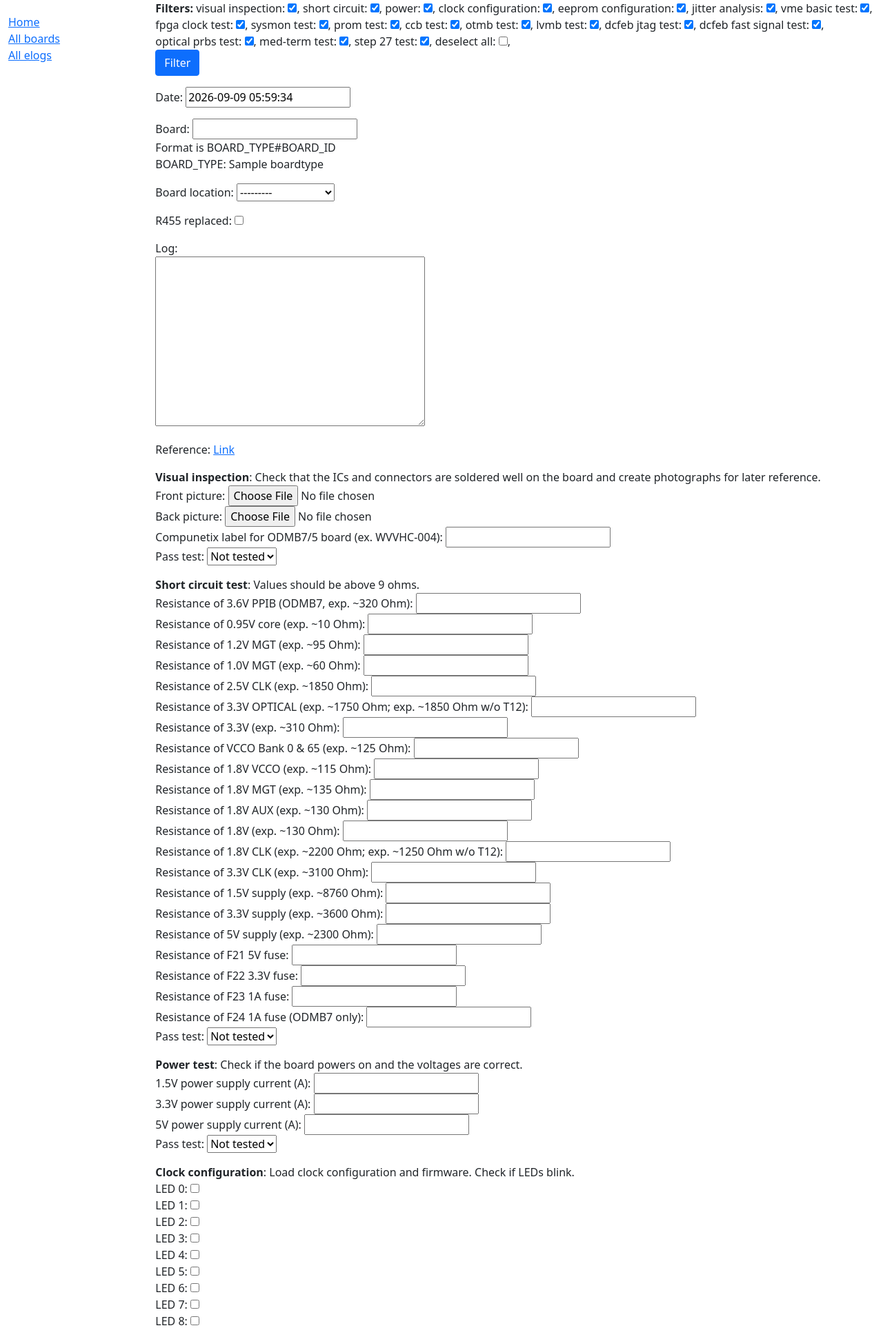
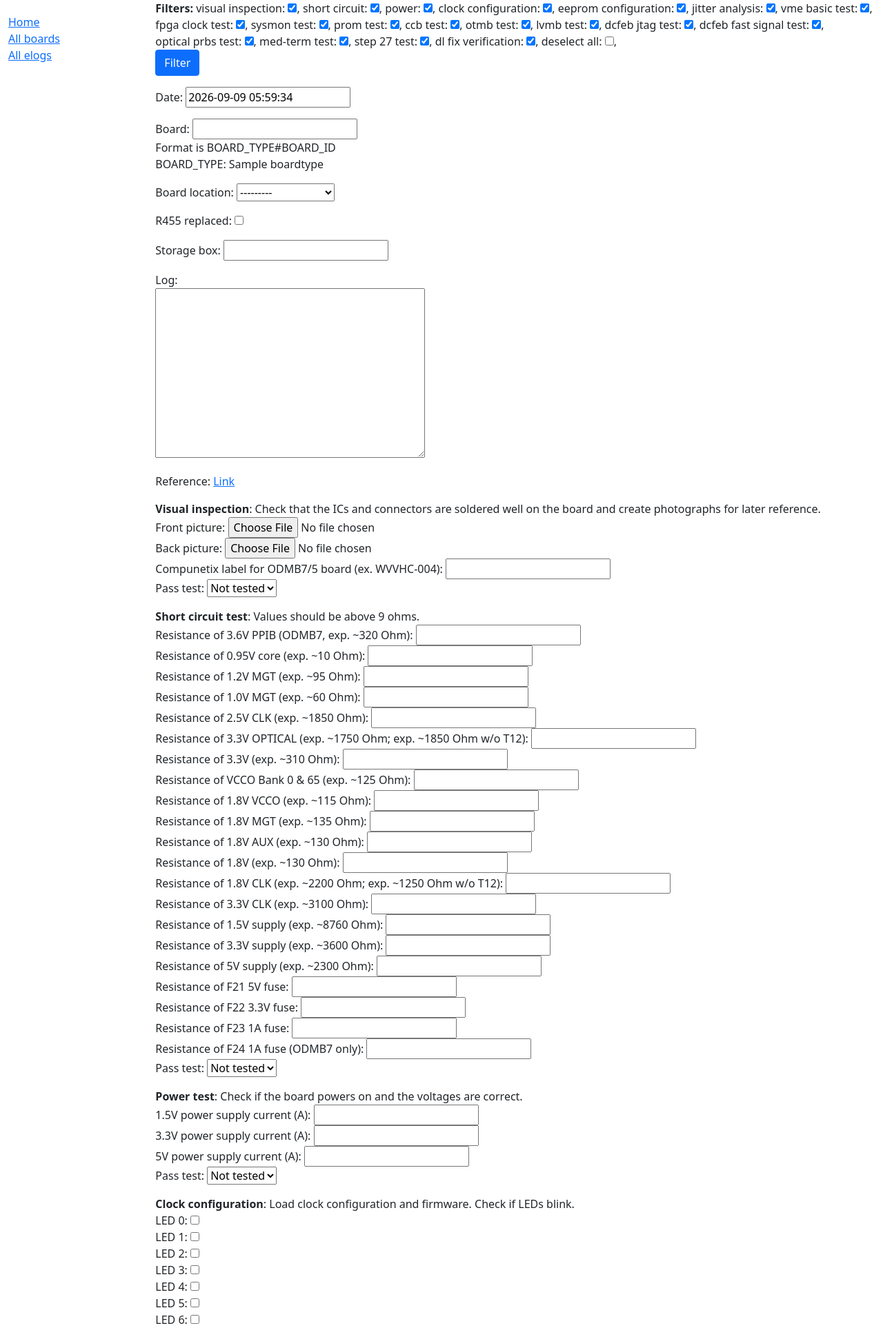
Before and after one commit to odmb/odmb_elog, a Django app: page /elog/boardtest/create/ in a window 1280 px wide. Shown: the top 1926 px of the page at 69% size. Run offline with Django 4.2, Linux system fonts and the light colour scheme; tables that the repository leaves empty hold one stand-in row (values such as "Sample post").

Commit message:
Add DL fix verification test and B904 storage box tracking

```diff
--- a/elog/filters.py
+++ b/elog/filters.py
@@ -17,7 +17,7 @@ class BoardFilter(django_filters.FilterSet):
 
   class Meta:
     model = Board
-    fields = ['board_id', 'board_type', 'location', 'terragreen', 'r455_replaced']
+    fields = ['board_id', 'board_type', 'location', 'terragreen', 'r455_replaced', 'storage_box']
   def _summary_field_names(self):
     names = []
     for db_field in Tests._meta.get_fields():
@@ -98,7 +98,7 @@ class LogFilter(django_filters.FilterSet):
   test_or_query = django_filters.CharFilter(method='test_search_or', label="Tests (OR)", widget=TextInput(attrs={'placeholder': ''.join(['*']*ntests)}))
   class Meta:
     model = Log
-    fields = ['board_query', 'location', 'status', 'r455_replaced', 'query', 'date']
+    fields = ['board_query', 'location', 'status', 'r455_replaced', 'query', 'date', 'storage_box']
 
   def universal_search(self, queryset, name, value):
     #return Log.objects.filter(
--- a/elog/forms.py
+++ b/elog/forms.py
@@ -48,14 +48,14 @@ class LogForm(forms.ModelForm):
   board = BoardChoiceField()
   class Meta:
     model = Log
-    fields = ['board', 'date', 'location', 'r455_replaced', 'file', 'text', 'status']
+    fields = ['board', 'date', 'location', 'r455_replaced', 'storage_box', 'file', 'text', 'status']
 
 from crispy_forms.helper import FormHelper
 from crispy_forms.layout import Layout, Submit
 class BoardFilterFormHelper(FormHelper):
   form_method = 'GET'
   layout = Layout(
-      'board_id', 'board_type', 'location', 'terragreen', 'test_ucsb_query', 'test_ucsb_or_query', 'test_b904_query', 'test_b904_or_query', 'r455_replaced',
+      'board_id', 'board_type', 'location', 'terragreen', 'test_ucsb_query', 'test_ucsb_or_query', 'test_b904_query', 'test_b904_or_query', 'r455_replaced', 'storage_box',
       Submit('submit', 'Apply Filter'),
   )
 
@@ -64,7 +64,7 @@ class LogFilterFormHelper(FormHelper):
   help_text_inline = True
   board_query = forms.CharField()
   layout = Layout(
-      'board_query', 'location', 'status', 'r455_replaced', 'date', 'query', 'test_query', 'test_or_query',
+      'board_query', 'location', 'status', 'r455_replaced', 'storage_box', 'date', 'query', 'test_query', 'test_or_query',
       Submit('submit', 'Apply Filter'),
   )
 
@@ -92,7 +92,7 @@ class BoardTestForm(forms.ModelForm):
   board = BoardChoiceField()
   class Meta:
     model = Log
-    fields = ['board', 'date', 'location', 'r455_replaced', 'text']
+    fields = ['board', 'date', 'location', 'r455_replaced', 'storage_box', 'text']
 
 class VisualInspectionsForm(forms.Form):
   template_name = "board_tests/visualinspectionform.html"
@@ -384,6 +384,26 @@ class CCBTestForm(forms.Form):
         if field_basename not in filled_summary_basenames:
           raise ValidationError(f'Please change state of "Not tested"')
 
+class DLFixVerificationForm(forms.Form):
+  template_name = "board_tests/dlfixverification.html"
+  def __init__(self, *args, **kwargs):
+    super().__init__(*args, **kwargs)
+    self.fields[f'dlfix_verified'] = forms.BooleanField(label=f'DL fix verified', required=False)
+    self.fields[f'dlfix_summary'] = forms.TypedChoiceField(label='Pass test', required=False, choices=((-1,"Not tested"),(1,"Pass"),(0,"Fail")), coerce=int, empty_value=None, initial=-1)
+    self.fields[f'dlfix_logurl'] = forms.URLField(label=f'URL', required=False)
+  def clean(self):
+    cleaned_data = super().clean()
+    filled_summary_basenames = []
+    for field in cleaned_data:
+      if re.search('summary(?!_)',field) and cleaned_data[field] != -1: filled_summary_basenames.append(field.split('_')[0])
+    for field in cleaned_data:
+      if re.search('summary(?!_)',field): continue
+      value = cleaned_data[field]
+      if value:
+        field_basename = field.split('_')[0]
+        if field_basename not in filled_summary_basenames:
+          raise ValidationError(f'Please change state of "Not tested"')
+
 class OTMBTestForm(forms.Form):
   template_name = "board_tests/otmbtest.html"
   def __init__(self, *args, **kwargs):
@@ -563,9 +583,9 @@ class Step27Form(forms.Form):
 class TestFilterForm(forms.Form):
   testforms_dict = {'visual inspection': VisualInspectionsForm, 'short circuit':ShortCircuitForm, 'power':PowerForm, 'clock configuration':ClockConfigurationForm, 'eeprom configuration':EEPROMConfigurationForm, 'jitter analysis': JitterAnalysisForm,
                     'vme basic test': VMEBasicTestForm, 'fpga clock test': FPGAClockTestForm, 'sysmon test': SysmonTestForm, 'prom test': PROMTestForm, 'ccb test': CCBTestForm, 'otmb test': OTMBTestForm,
-                    'lvmb test': LVMBTestForm, 'dcfeb jtag test': DCFEBJTAGTestForm, 'dcfeb fast signal test': DCFEBFastSignalTestForm, 'optical prbs test': OpticalPRBSTestForm, 'med-term test': MedtermTestForm, 'step 27 test': Step27Form}
+                    'lvmb test': LVMBTestForm, 'dcfeb jtag test': DCFEBJTAGTestForm, 'dcfeb fast signal test': DCFEBFastSignalTestForm, 'optical prbs test': OpticalPRBSTestForm, 'med-term test': MedtermTestForm, 'step 27 test': Step27Form, 'dl fix verification': DLFixVerificationForm}
   initial_dict = {'visual inspection': True, 'short circuit': True, 'power': True, 'clock configuration': True, 'eeprom configuration': True, 'jitter analysis': True, 'vme basic test': True, 'fpga clock test':True, 'sysmon test': True,
-                  'prom test': True, 'ccb test': True, 'otmb test': True, 'lvmb test': True, 'dcfeb jtag test': True, 'dcfeb fast signal test': True, 'optical prbs test': True, 'med-term test': True, 'step 27 test': True}
+                  'prom test': True, 'ccb test': True, 'otmb test': True, 'lvmb test': True, 'dcfeb jtag test': True, 'dcfeb fast signal test': True, 'optical prbs test': True, 'med-term test': True, 'step 27 test': True, 'dl fix verification': True}
   def __init__(self, *args, **kwargs):
     super().__init__(*args, **kwargs)
     for testname in self.testforms_dict:
--- a/elog/templates/board_tests/boardtest.html
+++ b/elog/templates/board_tests/boardtest.html
@@ -58,6 +58,11 @@ function htmlDecode(input) {
       <p></p>
     </div>
     <div>
+      {{ form.storage_box.label_tag }} {{ form.storage_box }}
+      {{ form.storage_box.errors }}
+      <p></p>
+    </div>
+    <div>
       {{ form.text.label_tag }} <br>
       {{ form.text }}
       {{ form.text.errors }}
--- /dev/null
+++ b/elog/templates/board_tests/dlfixverification.html
@@ -0,0 +1,33 @@
+<div>
+<b>DL fix verification</b>: Confirms the DL fix has been applied to the board.
+{% for field in form %}
+{% if "logurl" not in field.id_for_label %}
+<div>
+    {{ field.label_tag }}
+    {% if not readonly %}
+          {{ field }}
+          {{ field.errors }}
+    {% else %}
+      {% if "_summary" in field.name %}
+        {% if field.value == -1 or field.value is none %}
+          <span style="color:gray;"><em>Not tested</em></span>
+        {% elif field.value == 0 %}
+          <span style="color:red;">Fail</span>
+        {% elif field.value == 1 %}
+          <span style="color:green;">Pass</span>
+        {% endif %}
+      {% elif field.value == 0 %}
+        {{ field.value }}
+      {% elif field.value %}
+        {{ field.value }}
+      {% else %}
+        <span style="color:gray;"><em>No data.</em></span>
+      {% endif %}
+    {% endif %}
+</div>
+{% elif field.value != None %}
+<div>Link to log: <a href="{{ field.value }}">{{ field.value }}</a></div>
+{% endif %}
+{% endfor %}
+<p></p>
+</div>
--- a/elog/templates/elog/board_detail.html
+++ b/elog/templates/elog/board_detail.html
@@ -8,6 +8,7 @@
   <p><strong>Compunetics ID: </strong>{{ board.batch_id }}-{{ board.date_code }}-{{ board.serial_number }}</p>
   <p><small>Format: batch ID - date code - serial number</small></p>
   <p><strong>R455 replaced: </strong>{{ board.r455_replaced }}</p>
+  <p><strong>Storage Box: </strong>{{ log.storage_box }}</p>
   <p><strong>Status: </strong>{{ board.status }}</p>
   <p><strong>Tests: </strong>{{ log.tests.r_summary }}</p>
   {% for testform in testforms %}
--- a/elog/templates/elog/log_detail.html
+++ b/elog/templates/elog/log_detail.html
@@ -7,6 +7,7 @@
   <p><strong>Date: </strong>{{ log.date }}</p>
   <p><strong>Board Location: </strong>{{ log.location }}</p>
   <p><strong>R455 Replaced?: </strong>{{ log.r455_replaced }}</p>
+  <p><strong>Storage Box: </strong>{{ log.storage_box }}</p>
   <p><strong>File: </strong>{{ log.file }}</p>
   <p><strong>Log: </strong>{{ log.text }}</p>
   <p><strong>Status: </strong>{{ log.status }}</p>
--- a/elog/views.py
+++ b/elog/views.py
@@ -138,6 +138,7 @@ class LogCreate(CreateView):
     self.object = form.save()
     self.object.board.location = self.object.location
     self.object.board.r455_replaced = self.object.r455_replaced
+    if self.object.storage_box: self.object.board.storage_box = self.object.storage_box
     self.object.board.save()
     return HttpResponseRedirect(self.get_success_url())
 
@@ -148,7 +149,7 @@ class LogDelete(DeleteView):
 
 class BoardCreate(CreateView):
   model = Board
-  fields = ['board_id', 'board_type', 'location', 'terragreen', 'batch_id', 'date_code', 'serial_number', 'r455_replaced']
+  fields = ['board_id', 'board_type', 'location', 'terragreen', 'batch_id', 'date_code', 'serial_number', 'r455_replaced', 'storage_box']
   def form_valid(self, form):
     self.object = form.save()
     return HttpResponseRedirect(self.get_success_url())
@@ -175,7 +176,8 @@ testform_display_names = {
     "DCFEBFastSignalTestForm": "DCFEB fast signal test",
     "OpticalPRBSTestForm": "Optical PRBS test",
     "MedtermTestForm": "Med-term board-to-board IBERT test",
-    "Step27Form": "Step 27 test"
+    "Step27Form": "Step 27 test",
+    "DLFixVerificationForm": "DL fix verification",
 }
 
 
@@ -229,6 +231,7 @@ def get_boardtest(request, *args, **kwargs):
       date_obj = form.cleaned_data['date']
       location_obj = form.cleaned_data['location']
       r455_replaced_obj = form.cleaned_data['r455_replaced']
+      storage_box_obj = form.cleaned_data['storage_box']
       text_obj = form.cleaned_data['text']
       # Fill form data
       form_data = {}
@@ -245,13 +248,16 @@ def get_boardtest(request, *args, **kwargs):
       #print('test_form: ',form_data)
       tests_obj = Tests(**form_data)
       tests_obj.save()
-      log_obj = Log(board=board_obj, date=date_obj, location=location_obj, r455_replaced=r455_replaced_obj, tests=tests_obj, text=text_obj)
+      log_obj = Log(board=board_obj, date=date_obj, location=location_obj, r455_replaced=r455_replaced_obj, storage_box=storage_box_obj, tests=tests_obj, text=text_obj)
       log_obj.save()
       # Update objects in db
       board_obj.location_log_id = log_obj.id
       board_obj.location = location_obj
       board_obj.r455_replaced_log_id = log_obj.id
       board_obj.r455_replaced = r455_replaced_obj
+      if storage_box_obj:
+      	board_obj.storage_box_log_id = log_obj.id
+      	board_obj.storage_box = storage_box_obj
       board_obj.save()
       #print(board_obj.pk)
       #print('pre',tests_obj.r_summary_log_id)
@@ -362,6 +368,7 @@ def update_boardtest(request, *args, **kwargs):
         date_obj = form.cleaned_data['date']
         location_obj = form.cleaned_data['location']
         r455_replaced_obj = form.cleaned_data['r455_replaced']
+        storage_box_obj = form.cleaned_data['storage_box']
         text_obj = form.cleaned_data['text']
         # Fill form data
         form_data = {}
@@ -392,6 +399,7 @@ def update_boardtest(request, *args, **kwargs):
         log_obj.date = date_obj
         log_obj.location = location_obj
         log_obj.r455_replaced = r455_replaced_obj
+        log_obj.storage_box = storage_box_obj
         log_obj.text = text_obj
         log_obj.save()
         #Log.objects.filter(pk=log_id).update(board=board_obj, date=date_obj, location=location_obj, text=text_obj)
@@ -407,6 +415,9 @@ def update_boardtest(request, *args, **kwargs):
             board_obj.save()
         if log_obj.id == board_obj.r455_replaced_log_id:
             board_obj.r455_replaced = r455_replaced_obj
+            board_obj.save()
+        if log_obj.id == board_obj.storage_box_log_id and storage_box_obj:
+            board_obj.storage_box = storage_box_obj
             board_obj.save()
         # Update board status if test_log_id == log_obj.id
         modified_test_basenames = []
```
Also changed, not shown: elog/models.py (+11 -0 lines), elog/tables.py (+4 -4 lines).
